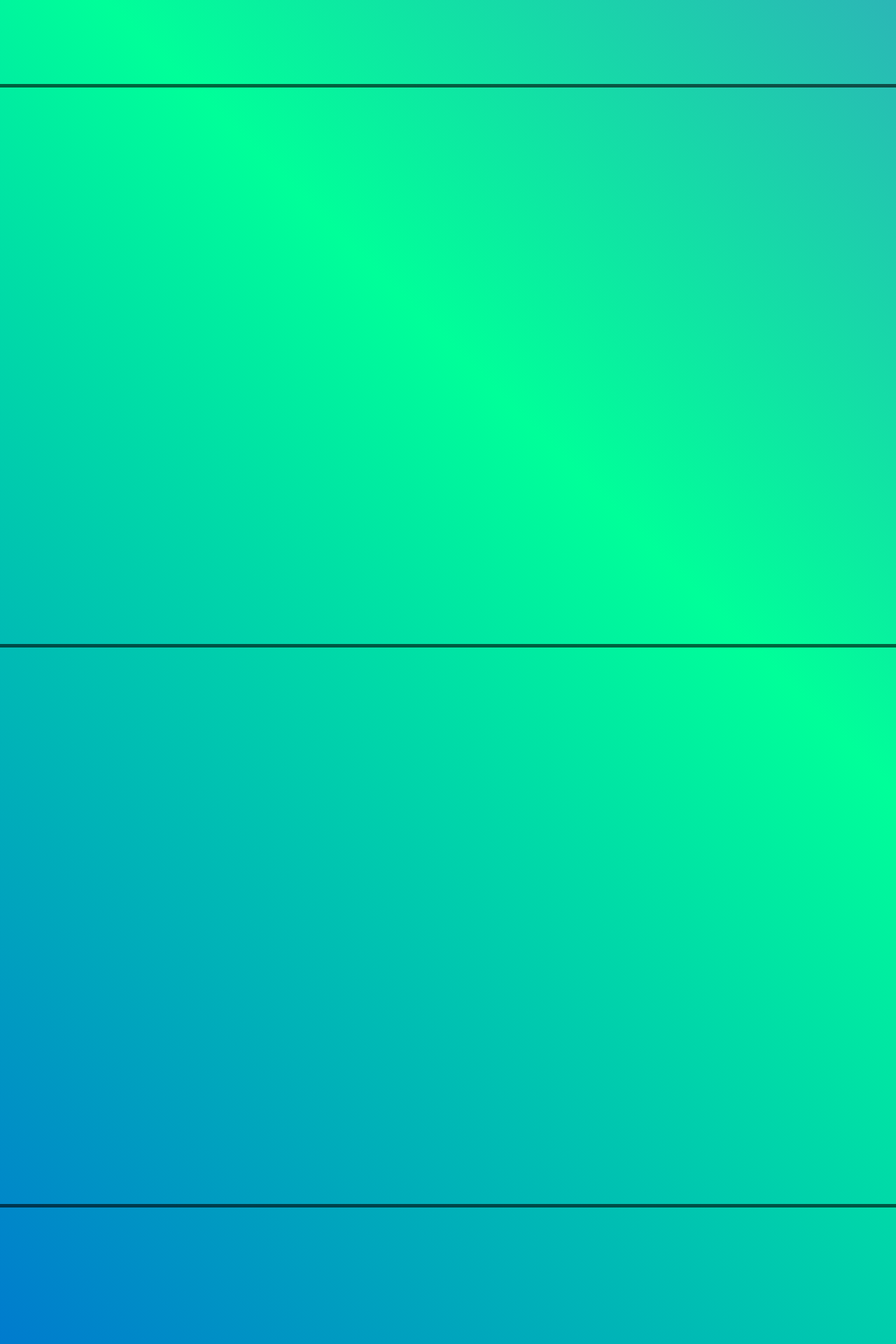
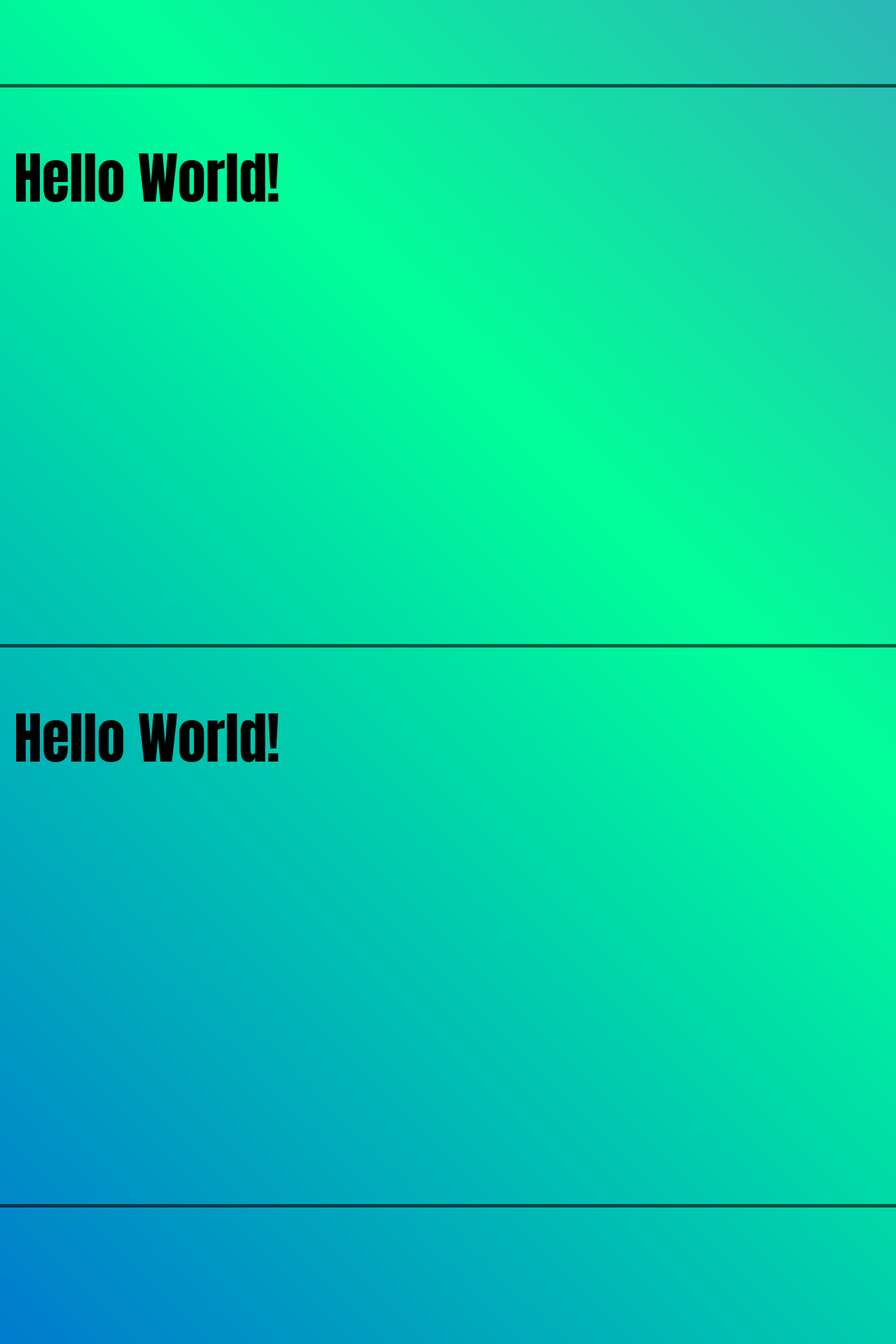
Before and after one commit to lucasperez-techdev/PQAlgorithmVisualizer, a React (Create React App) app: page / in a window 1280 px wide. Shown: the part 1480-3400 px from the top of the page at 70% size. Built offline with nearby package versions, Linux system fonts and the light colour scheme.

Commit message:
Added Searching/Sorting js/css files. Moved ordering of screens to App.js for organization purposes.

```diff
--- a/src/App.js
+++ b/src/App.js
@@ -2,6 +2,9 @@ import React, { useEffect } from 'react';
 import './App.css';
 import Home from './Home';
 import StickyHeaders from "./StickyHeaders";
+import MenuScreen from "./MenuScreen";
+import SortingAlgs from "./SortingAlgs";
+import SearchingAlgs from "./SearchingAlgs";
 
 function App() {
     useEffect(() => {
@@ -32,6 +35,9 @@ function App() {
         <div className="app-container">
             <StickyHeaders />
             <Home />
+            <MenuScreen />
+            <SortingAlgs />
+            <SearchingAlgs />
             {dividers}
             {/* Add more screens here as needed */}
         </div>
--- a/src/Home.js
+++ b/src/Home.js
@@ -17,7 +17,6 @@ function Home() {
                     <h1>P & Q <br /> ALGORITHM <br /> VISUALIZER</h1>
                 </button>
             </div>
-            <MenuScreen />
         </div>
     );
 }
--- a/src/MenuScreen.js
+++ b/src/MenuScreen.js
@@ -6,14 +6,6 @@ function MenuScreen(props) {
     const [scrollDisabled, setScrollDisabled] = useState(false);
 
     // Function to calculate the visibility of the MenuScreen and adjust the opacity accordingly
-    function handleHeaderClick() {
-        // Smoothly scrolls to the next section (MenuScreen)
-        window.scrollTo({
-            top: window.innerHeight, // Scroll to the height of the viewport
-            behavior: 'smooth'
-        });
-    }
-
     function handleScroll() {
 
         if (scrollDisabled) return; // Skip scroll detection when disabled
--- /dev/null
+++ b/src/SearchingAlgs.css
@@ -0,0 +1,13 @@
+.searching-screen {
+    display: flex;
+    height: 100vh;
+    color: #000000;
+    flex-direction: row;
+    justify-content: space-between;
+    align-items: flex-start;
+    position: absolute;
+    top: 300vh;
+    width: 100%;
+    transition: transform 1s ease;
+    padding: 20px;
+}
--- /dev/null
+++ b/src/SearchingAlgs.js
@@ -0,0 +1,15 @@
+import React, { useEffect, useState } from 'react';
+import './SearchingAlgs.css';
+
+function SearchingAlgs(props) {
+
+    return (
+        <div className={'searching-screen ' + (props.slideDown ? 'show' : '')}>
+            <h1>Hello World!</h1>
+        </div>
+
+    )
+}
+
+
+export default SearchingAlgs;
--- /dev/null
+++ b/src/SortingAlgs.css
@@ -0,0 +1,13 @@
+.sorting-screen {
+    display: flex;
+    height: 100vh;
+    color: #000000;
+    flex-direction: row;
+    justify-content: space-between;
+    align-items: flex-start;
+    position: absolute;
+    top: 200vh;
+    width: 100%;
+    transition: transform 1s ease;
+    padding: 20px;
+}
--- /dev/null
+++ b/src/SortingAlgs.js
@@ -0,0 +1,15 @@
+import React, { useEffect, useState } from 'react';
+import './SortingAlgs.css';
+
+function SortingAlgs(props) {
+
+    return (
+        <div className={'sorting-screen ' + (props.slideDown ? 'show' : '')}>
+            <h1>Hello World!</h1>
+        </div>
+
+    )
+}
+
+
+export default SortingAlgs;
```
